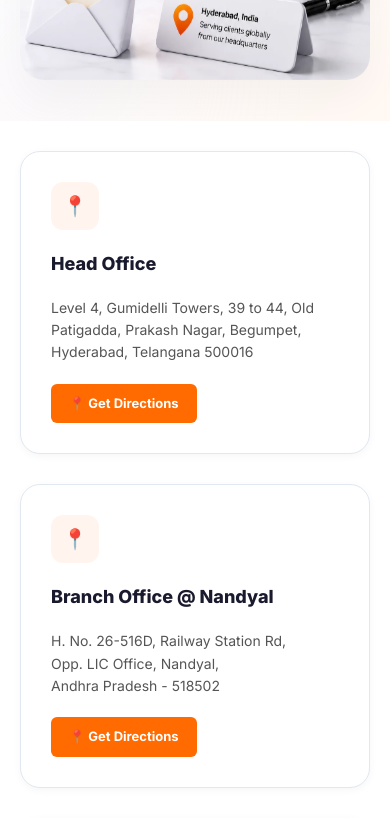
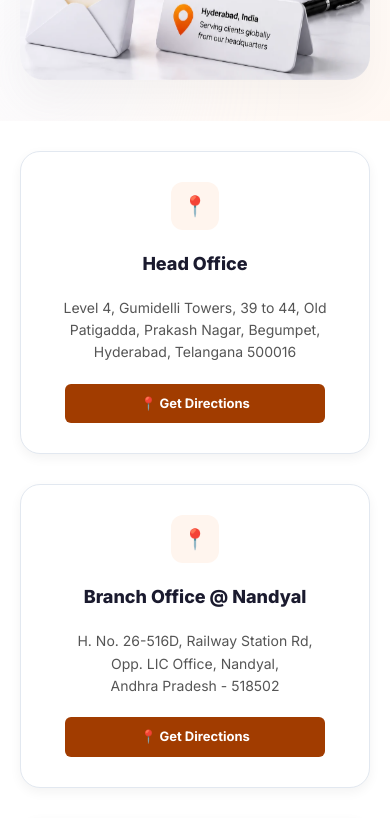
Before and after one commit to Srinivasaraot20/tenx, a Next.js app: page /contact in a window 390 px wide. Shown: the part 1156-1974 px from the top of the page. Built offline with nearby package versions, Linux system fonts and the light colour scheme; no server answers.

Commit message:
Add files via upload

```diff
--- a/src/app/contact/ContactClient.js
+++ b/src/app/contact/ContactClient.js
@@ -3,6 +3,7 @@
 import { useState } from "react";
 import { useRouter } from "next/navigation";
 import Link from "next/link";
+import * as gtag from "@/lib/gtag";
 import "./contact.css";
 
 export default function ContactClient() {
@@ -89,6 +90,9 @@ export default function ContactClient() {
     const validationErrors = validateForm();
     if (Object.keys(validationErrors).length > 0) {
       setErrors(validationErrors);
+      // Track validation error
+      gtag.event("contact_form_error", { error_type: "validation", form_name: "contact_page_form" });
+
       // Scroll to first error
       const firstErrorKey = Object.keys(validationErrors)[0];
       const errorElement = document.getElementsByName(firstErrorKey)[0];
@@ -98,6 +102,7 @@ export default function ContactClient() {
       return;
     }
 
+    gtag.event("contact_form_start", { form_name: "contact_page_form" });
     setIsSubmitting(true);
 
     try {
@@ -111,8 +116,9 @@ export default function ContactClient() {
 
       const res = await response.json();
 
-      if (response.status === 201 || res.success) {
-        setFormData({
+        if (response.status === 201 || res.success) {
+          gtag.event("contact_form_success", { form_name: "contact_page_form" });
+          setFormData({
           fullName: "", companyName: "", email: "", phone: "", whatsApp: "",
           website: "", businessLocation: "", businessType: "", industry: "",
           services: { seo: false, googleAds: false, websiteDesign: false, socialMedia: false, ecommerce: false, whatsappAutomation: false, aiAutomation: false },
@@ -120,10 +126,12 @@ export default function ContactClient() {
         });
         setShowSuccessModal(true);
       } else {
+        gtag.event("contact_form_error", { error_type: "api_error", error_message: res.message, form_name: "contact_page_form" });
         setErrors({ form: res.message || "Failed to submit request." });
         window.scrollTo({ top: 0, behavior: 'smooth' });
       }
     } catch (error) {
+      gtag.event("contact_form_error", { error_type: "network_error", form_name: "contact_page_form" });
       setErrors({ form: "Network error. Please try again later." });
       window.scrollTo({ top: 0, behavior: 'smooth' });
     }
@@ -240,6 +248,7 @@ export default function ContactClient() {
                   target="_blank"
                   rel="noopener noreferrer"
                   className="con-btn-primary"
+                  onClick={() => gtag.event("get_directions_click", { location: "head_office" })}
                 >
                   📍 Get Directions
                 </a>
@@ -261,6 +270,7 @@ export default function ContactClient() {
                   target="_blank"
                   rel="noopener noreferrer"
                   className="con-btn-primary"
+                  onClick={() => gtag.event("get_directions_click", { location: "nandyal_branch" })}
                 >
                   📍 Get Directions
                 </a>
@@ -282,8 +292,8 @@ export default function ContactClient() {
                 +91 93922 51739
               </p>
               <div className="con-card-actions">
-                <a href="tel:+919392251739" className="con-btn-primary">Call Now</a>
-                <a href="https://wa.me/919392251739" target="_blank" rel="noopener noreferrer" className="con-btn-secondary">WhatsApp</a>
+                <a href="tel:+919392251739" className="con-btn-primary" onClick={() => gtag.event("phone_click", { phone_number: "+919392251739", button_location: "contact_page_card" })}>Call Now</a>
+                <a href="https://wa.me/919392251739" target="_blank" rel="noopener noreferrer" className="con-btn-secondary" onClick={() => gtag.event("whatsapp_click", { button_location: "contact_page_card" })}>WhatsApp</a>
               </div>
             </div>
 
@@ -298,8 +308,8 @@ export default function ContactClient() {
                 info@digitalmarketingtenx.com
               </p>
               <div className="con-card-actions">
-                <a href="mailto:info@digitalmarketingtenx.com" className="con-btn-primary">Send Email</a>
-                <a href="https://digitalmarketingtenx.com" target="_blank" rel="noopener noreferrer" className="con-btn-secondary">Visit Website</a>
+                <a href="mailto:info@digitalmarketingtenx.com" className="con-btn-primary" onClick={() => gtag.event("email_click", { email_address: "info@digitalmarketingtenx.com", button_location: "contact_page_card" })}>Send Email</a>
+                <a href="https://digitalmarketingtenx.com" target="_blank" rel="noopener noreferrer" className="con-btn-secondary" onClick={() => gtag.event("website_click", { destination: "digitalmarketingtenx.com" })}>Visit Website</a>
               </div>
             </div>
 
--- a/src/app/contact/contact.css
+++ b/src/app/contact/contact.css
@@ -1,9 +1,9 @@
 /* ─── CONTACT PAGE VARIABLES & UTILITIES ─── */
 :root {
   --con-primary: #1d4ed8;       /* Royal Blue */
-  --con-primary-light: #3b82f6; /* Modern Blue */
+  --con-primary-light: #1d4ed8; /* Modern Blue */
   --con-primary-bg: #fff5ee;
-  --con-orange: #ff6b00;        /* Action Orange */
+  --con-orange: #a13c00;        /* Action Orange */
   --con-orange-hover: #e55d00;
   --con-text-dark: #1a1a2e;     /* Home Page body color */
   --con-text-muted: #555555;    /* Home Page text-muted */
@@ -46,7 +46,7 @@
 .con-eyebrow {
   display: inline-block;
   background: #fff5ee;
-  color: #ff6b00;
+  color: #a13c00;
   font-size: 12px;
   font-weight: 600;
   padding: 5px 14px;
@@ -124,7 +124,7 @@
 }
 
 .con-hero-content h1 span {
-  background: linear-gradient(135deg, #ff6b00 0%, #d946ef 50%, #3b82f6 100%);
+  background: linear-gradient(135deg, #a13c00 0%, #d946ef 50%, #1d4ed8 100%);
   -webkit-background-clip: text;
   -webkit-text-fill-color: transparent;
   display: inline-block;
@@ -253,14 +253,14 @@
 /* ─── 2. CONTACT INFORMATION CARDS ─── */
 .con-info-grid {
   display: grid;
-  grid-template-columns: repeat(auto-fit, minmax(min(280px, 100%), 1fr));
+  grid-template-columns: repeat(4, 1fr);
   gap: 30px;
   margin-bottom: 40px;
 }
 
 @media (max-width: 991px) {
   .con-info-grid {
-    grid-template-columns: repeat(auto-fit, minmax(min(320px, 100%), 1fr));
+    grid-template-columns: repeat(2, 1fr);
   }
 }
 
@@ -277,10 +277,13 @@
   padding: 30px;
   display: flex;
   flex-direction: column;
+  align-items: center;
+  text-align: center;
   gap: 20px;
-  transition: var(--con-transition);
-  box-shadow: var(--con-shadow-sm);
+  transition: all 0.3s ease;
+  box-shadow: 0 4px 12px rgba(0,0,0,0.05);
   position: relative;
+  height: 100%;
 }
 
 .con-info-card:hover {
@@ -299,6 +302,7 @@
   align-items: center;
   justify-content: center;
   font-size: 20px;
+  margin: 0 auto;
 }
 
 .con-info-card h3 {
@@ -339,6 +343,8 @@
   gap: 12px;
   margin-top: auto;
   flex-wrap: wrap;
+  justify-content: center;
+  width: 100%;
 }
 
 /* Buttons Styling */
@@ -383,6 +389,14 @@
 .con-btn-secondary:hover {
   background: #fff5ee;
   transform: translateY(-2px);
+}
+
+@media (max-width: 640px) {
+  .con-card-actions .con-btn-primary,
+  .con-card-actions .con-btn-secondary {
+    width: 90%;
+    justify-content: center;
+  }
 }
 
 /* ─── 3. MAP SECTION ─── */
@@ -641,19 +655,20 @@
 /* ─── 7. WHY CONTACT US ─── */
 .con-why-grid {
   display: grid;
-  grid-template-columns: repeat(auto-fit, minmax(min(240px, 100%), 1fr));
-  gap: 24px;
+  grid-template-columns: repeat(4, 1fr);
+  gap: 16px;
 }
 
 @media (max-width: 1024px) {
   .con-why-grid {
-    grid-template-columns: repeat(auto-fit, minmax(min(320px, 100%), 1fr));
+    grid-template-columns: repeat(2, 1fr);
   }
 }
 
 @media (max-width: 580px) {
   .con-why-grid {
-    grid-template-columns: 1fr;
+    grid-template-columns: repeat(2, 1fr);
+    gap: 12px;
   }
 }
 
@@ -661,14 +676,17 @@
   background: #ffffff;
   border: 1px solid var(--con-border);
   border-radius: 16px;
-  padding: 24px;
+  padding: 16px;
   text-align: center;
-  transition: var(--con-transition);
-  box-shadow: var(--con-shadow-sm);
+  transition: all 0.3s ease;
+  box-shadow: 0 4px 12px rgba(0,0,0,0.05);
   display: flex;
   flex-direction: column;
   align-items: center;
+  justify-content: flex-start;
   gap: 14px;
+  height: 100%;
+  width: 100%;
 }
 
 .con-why-card:hover {
```
